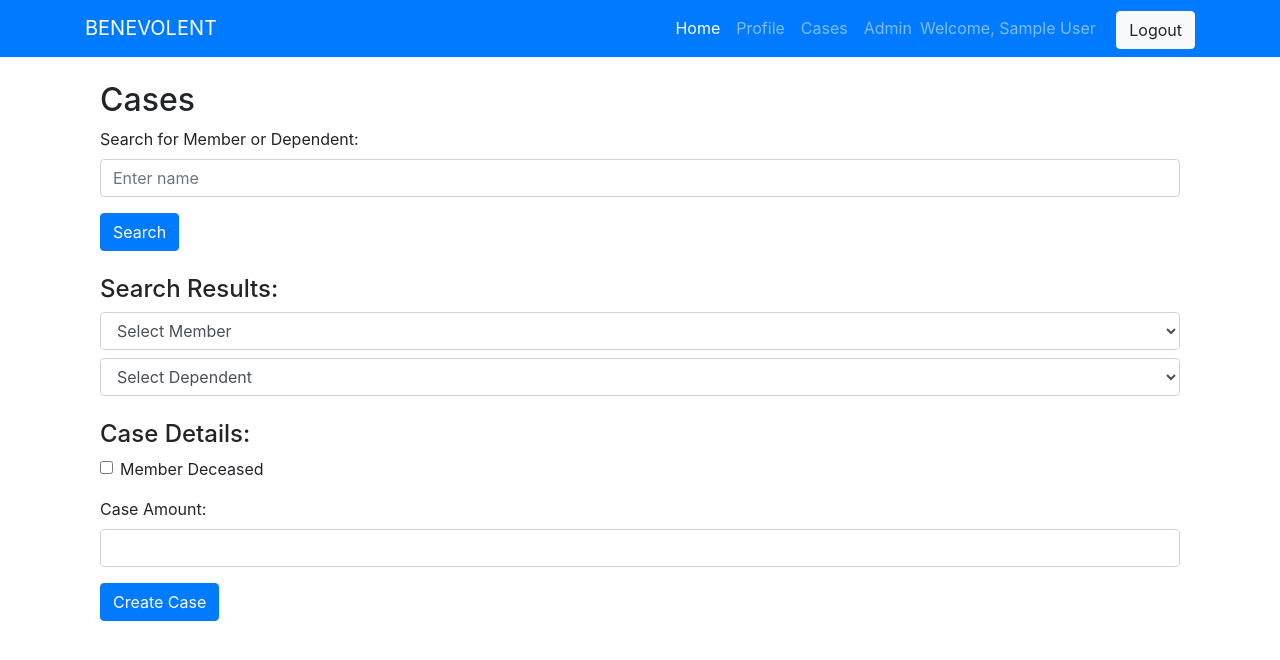
After one commit to oriokie/Msamaria, a Flask app: page /cases/ in a window 1280 px wide. The commit adds this page. Shown: the top 660 px of the page. Run offline with Flask 3, Linux system fonts and the light colour scheme; the visitor is signed in with stand-in values (Sample User, id 1); some libraries are stand-ins or nearby versions.

Commit message:
added cases

```diff
--- a/app/__init__.py
+++ b/app/__init__.py
@@ -4,6 +4,7 @@ from .db import db
 from flask_migrate import Migrate
 from flask_login import LoginManager
 from app.members.models import Member
+import logging
 
 # Create an instance of LoginManager
 login_manager = LoginManager()
@@ -29,10 +30,13 @@ def create_app(config=None):
     from app.routes import bp as routes_bp
     from app.dependents.views import dependents_bp
     from app.admin_routes import admin_bp
+    from app.cases.views import cases_bp
+
     app.register_blueprint(members_bp)
     app.register_blueprint(routes_bp)
     app.register_blueprint(dependents_bp)
     app.register_blueprint(admin_bp)
+    app.register_blueprint(cases_bp)
 
     # Import and register models to create database tables
     from app.members import models
@@ -40,6 +44,9 @@ def create_app(config=None):
     # Create the first admin user
     #with app.app_context():
         #Member.create_first_admin()
+
+    configure_logging(app)
+
 
     return app
 
@@ -51,6 +58,24 @@ def load_user(member_id):
     print(f"Debug: Retrieved user: {member}")  # Print the retrieved user object
     return member
 
+def configure_logging(app):
+    # Set the log level
+    # log_level = logging.DEBUG if app.debug else logging.INFO
+    log_level = logging.DEBUG
+    app.logger.setLevel(log_level)
+
+    # Create a stream handler to log to the console
+    stream_handler = logging.StreamHandler()
+    stream_handler.setLevel(log_level)
+
+    # Create a formatter for the log messages
+    formatter = logging.Formatter('%(asctime)s - %(name)s - %(levelname)s - %(message)s')
+    stream_handler.setFormatter(formatter)
+
+    # Add the stream handler to the app's logger
+    app.logger.addHandler(stream_handler)
+
+
 if __name__ == '__main__':
     app = create_app()
     app.run(debug=True)
--- /dev/null
+++ b/app/cases/views.py
@@ -0,0 +1,74 @@
+from flask import Blueprint, render_template, request, flash, redirect, url_for
+from app import db
+from .models import Case
+from app.members.models import Member
+from app.dependents.models import Dependent
+from datetime import datetime
+from flask_login import login_required
+from flask import current_app as app
+from flask import jsonify
+from app.cases.utils import fetch_member_id
+
+cases_bp = Blueprint('cases', __name__, url_prefix='/cases')
+
+# Route for searching members and dependents
+@cases_bp.route('/', methods=['GET', 'POST'])
+@login_required
+def search():
+    if request.method == 'POST':
+        search_query = request.form.get('search_query')
+        members = Member.query.filter(Member.name.ilike(f'%{search_query}%')).limit(3).all()
+        dependents = Dependent.query.filter(Dependent.name.ilike(f'%{search_query}%')).limit(3).all()
+        return render_template('cases.html', members=members, dependents=dependents)
+    return render_template('cases.html')
+
+## Route for creating a new case
+@cases_bp.route('/create', methods=['POST'])
+@login_required
+def create_case():
+    try:
+        member_id = request.form.get('member_id')
+        dependent_id = request.form.get('dependent_id')
+        member_deceased = request.form.get('member_deceased') == 'on'
+        case_amount = float(request.form.get('case_amount')) if request.form.get('case_amount') else 0.0
+
+        print(f"Debug: Member ID: {member_id}, Dependent ID: {dependent_id}, Member Deceased: {member_deceased}, Case Amount: {case_amount}")
+
+       # If dependent_id is None or not provided, create the case without specifying a dependent
+        if dependent_id == 'None' or dependent_id == 'null' or not dependent_id:
+            dependent_id = None
+
+        # If the member_deceased option is checked, mark the member as deceased
+        if member_id and dependent_id is None:
+            member = Member.query.get(member_id)
+            if member:
+                member.mark_deceased()
+
+        if dependent_id:
+            dependent = Dependent.query.get(dependent_id)
+            if dependent:
+                # Mark dependent as deceased
+                dependent.mark_deceased()
+
+        # Create the case
+        case = Case(member_id=member_id, dependent_id=dependent_id, member_deceased=member_deceased, case_amount=case_amount)
+        db.session.add(case)
+        db.session.commit()
+        flash('Case created successfully.', 'success')
+
+        return redirect(url_for('cases.search'))
+
+    except Exception as e:
+        db.session.rollback()
+        flash('An error occurred while creating the case. Please try again.', 'error')
+        app.logger.error(f'Error creating case: {str(e)}')
+        return redirect(url_for('cases.search'))
+
+@cases_bp.route('/get-member-id', methods=['POST'])
+def get_member_id():
+    dependent_id = request.form.get('dependent_id')
+    # Logic to fetch the member ID based on the dependent ID
+    # Example: member_id = fetch_member_id(dependent_id)
+    member_id = fetch_member_id(dependent_id)  # Replace this with your logic
+    print(f"Member ID: {member_id}")
+    return jsonify({'member_id': member_id})
--- a/app/dependents/models.py
+++ b/app/dependents/models.py
@@ -37,7 +37,7 @@ class Dependent(db.Model):
             'updated_at': self.updated_at
         }
 
-    def isdeceased(self):
+    def mark_deceased(self):
         self.is_deceased = True
         db.session.commit()
 
--- a/app/members/models.py
+++ b/app/members/models.py
@@ -20,6 +20,7 @@ class Member(UserMixin, db.Model):
     created_at = db.Column(db.DateTime, default=datetime.utcnow, nullable=True)
     updated_at = db.Column(db.DateTime, default=datetime.utcnow, onupdate=datetime.utcnow, nullable=True)
     dependents = db.relationship('Dependent', backref='member', lazy=True)
+    cases = db.relationship('Case', backref='member', lazy=True)
 
     def __init__(self, name, id_number, phone_number, password):
         self.name = name
--- a/app/routes.py
+++ b/app/routes.py
@@ -54,6 +54,9 @@ def register():
 @bp.route('/login', methods=['GET', 'POST'])
 def login():
     print("Debug: Login route accessed")
+    if current_user.is_authenticated:
+        return redirect(url_for('routes.profile'))  # Redirect to profile if user is already logged in
+
     if request.method == 'POST':
         id_number = request.form['id_number']
         password = request.form['password']
--- /dev/null
+++ b/app/static/js/case.js
@@ -0,0 +1,86 @@
+$(document).ready(function () {
+  // Function to handle creating a new case
+  $("#createCaseBtn").click(function () {
+    var member_id = $("#memberSelect").val();
+    var dependent_id = $("#dependentSelect").val();
+    var member_deceased = $("#memberDeceasedCheckbox").prop("checked");
+    var case_amount = $("#caseAmountInput").val();
+
+    // If dependent_id is not null, fetch the respective member_id from the backend
+    if (dependent_id) {
+      $.ajax({
+        type: "POST",
+        url: "/cases/get-member-id",
+        data: {
+          dependent_id: dependent_id,
+        },
+        success: function (response) {
+          member_id = response.member_id;
+          console.log("Member ID:", member_id);
+          console.log("Dependent ID:", dependent_id);
+          console.log("Member Deceased:", member_deceased);
+          console.log("Case Amount:", case_amount);
+          // Make the AJAX call to create the case
+          createCase(member_id, dependent_id, member_deceased, case_amount);
+        },
+        error: function (xhr, status, error) {
+          console.error("Failed to retrieve member ID:", error);
+          alert("Failed to create case. Please try again later.");
+        },
+      });
+    } else {
+      console.log("Member ID:", member_id);
+      console.log("Dependent ID:", dependent_id);
+      console.log("Member Deceased:", member_deceased);
+      console.log("Case Amount:", case_amount);
+      // Make the AJAX call to create the case
+      createCase(member_id, dependent_id, member_deceased, case_amount);
+    }
+  });
+
+  // Function to create the case
+  function createCase(member_id, dependent_id, member_deceased, case_amount) {
+    $.ajax({
+      type: "POST",
+      url: "/cases/create",
+      data: {
+        member_id: member_id,
+        dependent_id: dependent_id,
+        member_deceased: member_deceased,
+        case_amount: case_amount,
+      },
+      success: function (response) {
+        alert("Case created successfully.");
+        location.reload(); // Reload the page to update case information
+      },
+      error: function (xhr, status, error) {
+        console.error("Failed to create case:", error);
+        alert("Failed to create case. Please try again later.");
+      },
+    });
+  }
+
+  // Function to update member select options based on selected dependent
+  $("#dependentSelect").change(function () {
+    var dependent_id = $(this).val();
+    if (dependent_id) {
+      $.ajax({
+        type: "POST",
+        url: "/cases/get-member-id",
+        data: {
+          dependent_id: dependent_id,
+        },
+        success: function (response) {
+          var member_id = response.member_id;
+          console.log("Selected Member ID:", member_id);
+          // Set the selected member in the member select dropdown
+          $("#memberSelect").val(member_id);
+        },
+        error: function (xhr, status, error) {
+          console.error("Failed to retrieve member ID:", error);
+          alert("Failed to retrieve member ID. Please try again later.");
+        },
+      });
+    }
+  });
+});
--- a/app/templates/base.html
+++ b/app/templates/base.html
@@ -48,7 +48,7 @@
               <a class="nav-link" href="{{ url_for('routes.profile') }}">Profile</a>
             </li>
             <li class="nav-item">
-              <a class="nav-link" href="#">Members</a>
+              <a class="nav-link" href="{{ url_for('cases.search') }}">Cases</a>
             </li>
             {% if current_user.is_authenticated %} {% if current_user.is_admin %}
             <li class="nav-item">
@@ -97,6 +97,9 @@
     ></script>
     <script src="{{ url_for('static', filename='js/profile.js') }}"></script>
     <script src="{{ url_for('static', filename='js/admin.js') }}"></script>
+    <script src="{{ url_for('static', filename='js/case.js') }}"></script>
+
     <script src="https://code.jquery.com/jquery-3.2.1.min.js"></script>
+    <script src="https://ajax.googleapis.com/ajax/libs/jquery/3.5.1/jquery.min.js"></script>
   </body>
 </html>
--- /dev/null
+++ b/app/templates/cases.html
@@ -0,0 +1,47 @@
+<!-- templates/cases.html -->
+{% extends "base.html" %} {% block content %}
+<div class="container">
+  <h2>Cases</h2>
+  <!-- Search form for members and dependents -->
+  <form action="{{ url_for('cases.search') }}" method="post">
+    <div class="form-group">
+      <label for="search_query">Search for Member or Dependent:</label>
+      <input type="text" class="form-control" id="search_query" name="search_query" placeholder="Enter name" />
+    </div>
+    <button type="submit" class="btn btn-primary">Search</button>
+  </form>
+
+  <!-- Display search results -->
+  <div class="mt-4">
+    <h4>Search Results:</h4>
+    <select class="form-control" id="memberSelect">
+      <option value="">Select Member</option>
+      {% for member in members %}
+      <option value="{{ member.id }}">{{ member.name }}</option>
+      {% endfor %}
+    </select>
+    <select class="form-control mt-2" id="dependentSelect">
+      <option value="">Select Dependent</option>
+      {% for dependent in dependents %}
+      <option value="{{ dependent.id }}">{{ dependent.name }}</option>
+      {% endfor %}
+    </select>
+  </div>
+
+  <!-- Case details form -->
+  <div class="mt-4">
+    <h4>Case Details:</h4>
+    <div class="form-group">
+      <div class="form-check">
+        <input class="form-check-input" type="checkbox" id="memberDeceasedCheckbox" />
+        <label class="form-check-label" for="memberDeceasedCheckbox"> Member Deceased </label>
+      </div>
+    </div>
+    <div class="form-group">
+      <label for="caseAmountInput">Case Amount:</label>
+      <input type="number" class="form-control" id="caseAmountInput" name="case_amount" />
+    </div>
+    <button id="createCaseBtn" class="btn btn-primary">Create Case</button>
+  </div>
+</div>
+{% endblock %}
```
Also changed, not shown: app/cases/models.py (added, +67 -0 lines), app/cases/utils.py (added, +8 -0 lines), migrations/versions/0f6f49001695_initial_migration.py (added, +36 -0 lines), migrations/versions/33329a448ef4_initial_migration.py (added, +37 -0 lines), instance/benevolent.db.
